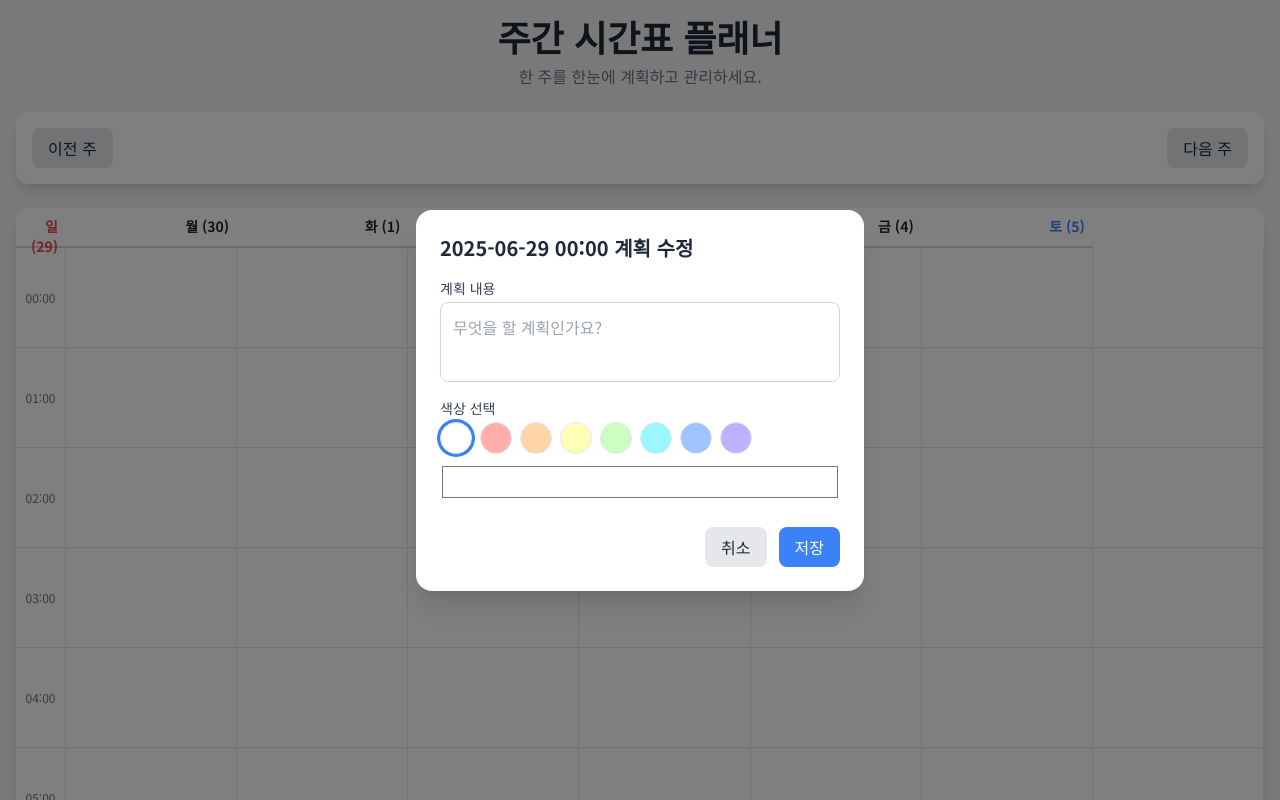
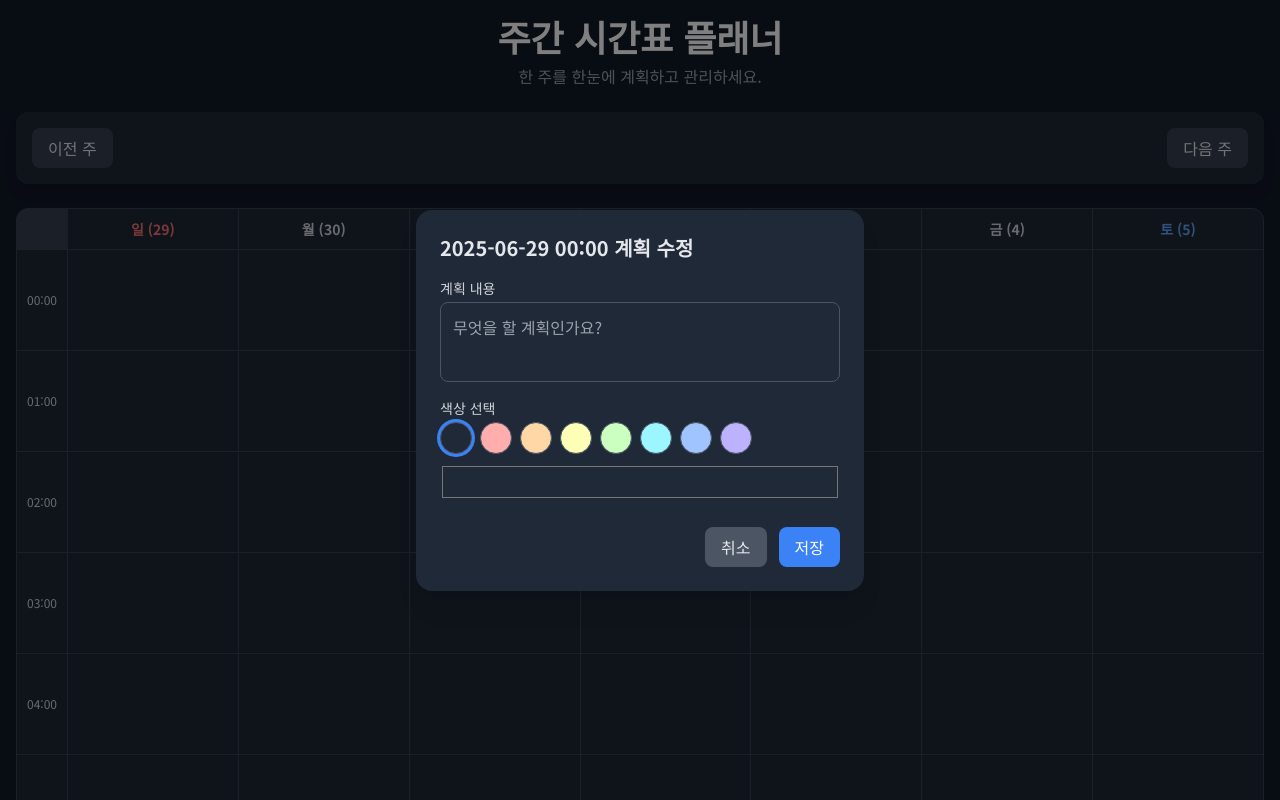
Before and after one commit to byeonjimin/planner, a plain HTML site: page index.html in a window 1280 px wide. Both pictures are taken after a click on the element 151 px from the left and 298 px from the top of the page. Shown: the top 800 px of the page. Drawn offline with nearby package versions, Linux system fonts and the light colour scheme; no server answers.

Commit message:
Update index.html

```diff
--- a/index.html
+++ b/index.html
@@ -13,36 +13,29 @@
         .week-grid {
             display: grid;
             grid-template-columns: 50px repeat(7, 1fr);
-            /* FIX: 각 칸의 세로 길이를 100px로 늘렸습니다. */
             grid-template-rows: 40px repeat(24, 100px);
+            gap: 1px;
+            background-color: #374151; /* 선 색상 (다크모드) */
+            border: 1px solid #374151;
+            border-radius: 0.75rem;
+            overflow: hidden;
         }
-        .time-label {
-            grid-column: 1;
-        }
-        .day-header {
-            grid-row: 1;
+        /* 각 셀의 배경색을 지정하여 선이 보이게 합니다. */
+        .day-header, .time-label, .planner-cell {
+            background-color: #1f2937;
+            color: #d1d5db; /* 기본 텍스트 색상을 밝게 */
         }
         .planner-cell {
-            /* FIX: 최소 높이도 100px로 맞췄습니다. */
             min-height: 100px;
             font-size: 12px;
             overflow-y: auto;
-            border-right: 1px solid #e5e7eb;
-            border-bottom: 1px solid #e5e7eb;
             transition: background-color 0.2s, color 0.2s;
             font-weight: 500;
         }
-        .dark .planner-cell {
-            border-color: #374151;
-        }
         .planner-cell:hover {
-            background-color: #f0f9ff;
-        }
-        .dark .planner-cell:hover {
-            background-color: #1e293b;
+            background-color: #334155;
         }
 
-        /* Modal */
         #edit-modal-backdrop {
             transition: opacity 0.3s ease;
         }
@@ -50,7 +43,6 @@
             transition: all 0.3s ease;
         }
 
-        /* contenteditable 플레이스홀더 */
         [contenteditable]:empty:before {
             content: attr(placeholder);
             pointer-events: none;
@@ -58,39 +50,38 @@
             color: #9ca3af;
             font-weight: 400;
         }
-        /* 입력된 텍스트 스타일 */
         #modal-task-input {
             font-weight: 600;
             transition: background-color 0.2s;
+            background-color: #374151;
         }
         .preset-color.selected {
             box-shadow: 0 0 0 3px #3b82f6;
         }
     </style>
 </head>
-<body class="bg-gray-100 dark:bg-gray-900 text-gray-800 dark:text-gray-200">
+<body class="bg-gray-900 text-gray-200">
 
     <div id="app" class="container mx-auto p-4 max-w-7xl">
         <header class="text-center mb-6">
-            <h1 class="text-4xl font-bold text-gray-800 dark:text-white">주간 시간표 플래너</h1>
-            <p class="text-gray-500 dark:text-gray-400 mt-2">한 주를 한눈에 계획하고 관리하세요.</p>
-            <div id="user-info" class="mt-3 text-sm text-gray-600 dark:text-gray-300"></div>
+            <h1 class="text-4xl font-bold text-white">주간 시간표 플래너</h1>
+            <p class="text-gray-400 mt-2">한 주를 한눈에 계획하고 관리하세요.</p>
+            <div id="user-info" class="mt-3 text-sm text-gray-300"></div>
         </header>
 
-        <!-- 주간 네비게이션 -->
-        <div class="bg-white dark:bg-gray-800 rounded-xl shadow-lg p-4 mb-6 flex items-center justify-between gap-4">
-            <button id="prev-week" class="px-4 py-2 bg-gray-200 dark:bg-gray-700 rounded-lg hover:bg-gray-300 dark:hover:bg-gray-600 transition-colors">이전 주</button>
+        <div class="bg-gray-800 rounded-xl shadow-lg p-4 mb-6 flex items-center justify-between gap-4">
+            <button id="prev-week" class="px-4 py-2 bg-gray-700 rounded-lg hover:bg-gray-600 transition-colors">이전 주</button>
             <h2 id="week-range" class="text-lg font-bold text-center"></h2>
-            <button id="next-week" class="px-4 py-2 bg-gray-200 dark:bg-gray-700 rounded-lg hover:bg-gray-300 dark:hover:bg-gray-600 transition-colors">다음 주</button>
+            <button id="next-week" class="px-4 py-2 bg-gray-700 rounded-lg hover:bg-gray-600 transition-colors">다음 주</button>
         </div>
 
-        <main id="timetable-container" class="bg-white dark:bg-gray-800 rounded-xl shadow-lg overflow-x-auto">
+        <main id="timetable-container" class="bg-transparent">
             <div id="timetable" class="week-grid">
                 <!-- 주간 시간표가 여기에 동적으로 생성됩니다. -->
             </div>
         </main>
 
-        <footer class="text-center mt-8 text-gray-500 dark:text-gray-400 text-sm">
+        <footer class="text-center mt-8 text-gray-400 text-sm">
             <p>&copy; 2025 Your Daily Planner. All rights reserved.</p>
         </footer>
     </div>
@@ -99,30 +90,30 @@
     <div id="edit-modal" class="fixed inset-0 z-50 hidden">
         <div id="edit-modal-backdrop" class="fixed inset-0 bg-black bg-opacity-50"></div>
         <div class="relative flex items-center justify-center min-h-screen p-4">
-            <div id="edit-modal-panel" class="bg-white dark:bg-gray-800 rounded-2xl shadow-xl w-full max-w-md p-6 transform scale-95 opacity-0">
+            <div id="edit-modal-panel" class="bg-gray-800 rounded-2xl shadow-xl w-full max-w-md p-6 transform scale-95 opacity-0">
                 <h3 id="modal-title" class="text-xl font-bold mb-4">계획 수정</h3>
                 <div class="space-y-4">
                     <div>
-                        <label class="block text-sm font-medium text-gray-700 dark:text-gray-300 mb-1">계획 내용</label>
-                        <div id="modal-task-input" contenteditable="true" placeholder="무엇을 할 계획인가요?" class="w-full min-h-[80px] p-3 border border-gray-300 dark:border-gray-600 rounded-lg outline-none focus:ring-2 focus:ring-blue-500"></div>
+                        <label class="block text-sm font-medium text-gray-300 mb-1">계획 내용</label>
+                        <div id="modal-task-input" contenteditable="true" placeholder="무엇을 할 계획인가요?" class="w-full min-h-[80px] p-3 border border-gray-600 rounded-lg outline-none focus:ring-2 focus:ring-blue-500"></div>
                     </div>
                     <div>
-                        <label class="block text-sm font-medium text-gray-700 dark:text-gray-300 mb-1">색상 선택</label>
+                        <label class="block text-sm font-medium text-gray-300 mb-1">색상 선택</label>
                         <div id="preset-colors" class="flex flex-wrap gap-2 mb-2">
-                           <button class="preset-color w-8 h-8 rounded-full border border-gray-200" data-color="#ffffff" style="background-color: #ffffff;"></button>
-                           <button class="preset-color w-8 h-8 rounded-full border border-gray-200" data-color="#ffadad" style="background-color: #ffadad;"></button>
-                           <button class="preset-color w-8 h-8 rounded-full border border-gray-200" data-color="#ffd6a5" style="background-color: #ffd6a5;"></button>
-                           <button class="preset-color w-8 h-8 rounded-full border border-gray-200" data-color="#fdffb6" style="background-color: #fdffb6;"></button>
-                           <button class="preset-color w-8 h-8 rounded-full border border-gray-200" data-color="#caffbf" style="background-color: #caffbf;"></button>
-                           <button class="preset-color w-8 h-8 rounded-full border border-gray-200" data-color="#9bf6ff" style="background-color: #9bf6ff;"></button>
-                           <button class="preset-color w-8 h-8 rounded-full border border-gray-200" data-color="#a0c4ff" style="background-color: #a0c4ff;"></button>
-                           <button class="preset-color w-8 h-8 rounded-full border border-gray-200" data-color="#bdb2ff" style="background-color: #bdb2ff;"></button>
+                           <button class="preset-color w-8 h-8 rounded-full border border-gray-600" data-color="#1f2937" style="background-color: #1f2937;"></button>
+                           <button class="preset-color w-8 h-8 rounded-full border border-gray-600" data-color="#ffadad" style="background-color: #ffadad;"></button>
+                           <button class="preset-color w-8 h-8 rounded-full border border-gray-600" data-color="#ffd6a5" style="background-color: #ffd6a5;"></button>
+                           <button class="preset-color w-8 h-8 rounded-full border border-gray-600" data-color="#fdffb6" style="background-color: #fdffb6;"></button>
+                           <button class="preset-color w-8 h-8 rounded-full border border-gray-600" data-color="#caffbf" style="background-color: #caffbf;"></button>
+                           <button class="preset-color w-8 h-8 rounded-full border border-gray-600" data-color="#9bf6ff" style="background-color: #9bf6ff;"></button>
+                           <button class="preset-color w-8 h-8 rounded-full border border-gray-600" data-color="#a0c4ff" style="background-color: #a0c4ff;"></button>
+                           <button class="preset-color w-8 h-8 rounded-full border border-gray-600" data-color="#bdb2ff" style="background-color: #bdb2ff;"></button>
                         </div>
                         <input type="color" id="modal-color-input" class="w-full h-10 p-0 border-none rounded-lg cursor-pointer bg-transparent">
                     </div>
                 </div>
                 <div class="mt-6 flex justify-end gap-3">
-                    <button id="modal-cancel-button" class="px-4 py-2 bg-gray-200 dark:bg-gray-600 rounded-lg hover:bg-gray-300 dark:hover:bg-gray-500 transition-colors">취소</button>
+                    <button id="modal-cancel-button" class="px-4 py-2 bg-gray-600 rounded-lg hover:bg-gray-500 transition-colors">취소</button>
                     <button id="modal-save-button" class="px-4 py-2 bg-blue-500 text-white rounded-lg hover:bg-blue-600 transition-colors">저장</button>
                 </div>
             </div>
@@ -192,7 +183,7 @@
 
         async function loadWeekData() {
             if (!userId) {
-                renderWeekView(); // 로그인 안돼도 일단 틀은 보여주기
+                renderWeekView();
                 return;
             };
             const week = getWeekInfo(currentDate);
@@ -224,16 +215,23 @@
 
             daysOfWeek.forEach((day, index) => {
                 const dayHeader = document.createElement('div');
-                dayHeader.className = 'day-header font-bold text-sm border-b-2 border-gray-300 dark:border-gray-600 p-2 text-right';
+                dayHeader.className = 'day-header flex items-center justify-center p-2 font-bold text-sm';
+
                 dayHeader.textContent = `${day} (${week[index].getDate()})`;
-                if (week[index].getDay() === 0) dayHeader.classList.add('text-red-500');
-                if (week[index].getDay() === 6) dayHeader.classList.add('text-blue-500');
+
+                if (week[index].getDay() === 0) {
+                    dayHeader.classList.add('text-red-400');
+                }
+                if (week[index].getDay() === 6) {
+                    dayHeader.classList.add('text-blue-400');
+                }
                 timetable.appendChild(dayHeader);
             });
 
             for (let hour = 0; hour < 24; hour++) {
                 const timeLabel = document.createElement('div');
-                timeLabel.className = 'time-label flex items-center justify-center text-xs text-gray-500 border-r border-b dark:border-gray-700';
+                timeLabel.className = 'time-label flex items-center justify-center text-xs';
+                // FIX: 사라졌던 시간 표시 코드를 다시 추가합니다.
                 timeLabel.textContent = `${hour.toString().padStart(2, '0')}:00`;
                 timetable.appendChild(timeLabel);
 
@@ -271,7 +269,7 @@
             currentEditingCell = cell;
             const { date, hour } = cell.dataset;
             const daySchedule = weekData[date];
-            const data = (daySchedule && daySchedule[hour]) ? daySchedule[hour] : { task: '', color: '#ffffff' };
+            const data = (daySchedule && daySchedule[hour]) ? daySchedule[hour] : { task: '', color: '#1f2937' };
 
             modalTitle.textContent = `${date} ${hour}:00 계획 수정`;
             modalTaskInput.innerText = data.task;
@@ -296,7 +294,7 @@
             if (!currentEditingCell) return;
 
             if (!userId) {
-                alert("로그인 정보가 없어 저장할 수 없습니다. 이 내용은 새로고침하면 사라집니다.");
+                console.log("로그인 정보가 없어 저장할 수 없습니다. 이 내용은 새로고침하면 사라집니다.");
                 closeModal();
                 return;
             }
@@ -314,7 +312,6 @@
             closeModal();
 
             try {
-                // FIX: 데이터를 덮어쓰지 않고 특정 시간만 업데이트하도록 merge: true 옵션을 사용합니다.
                 await setDoc(dbRef, {
                     schedule: {
                         [hour]: { task, color }
```
